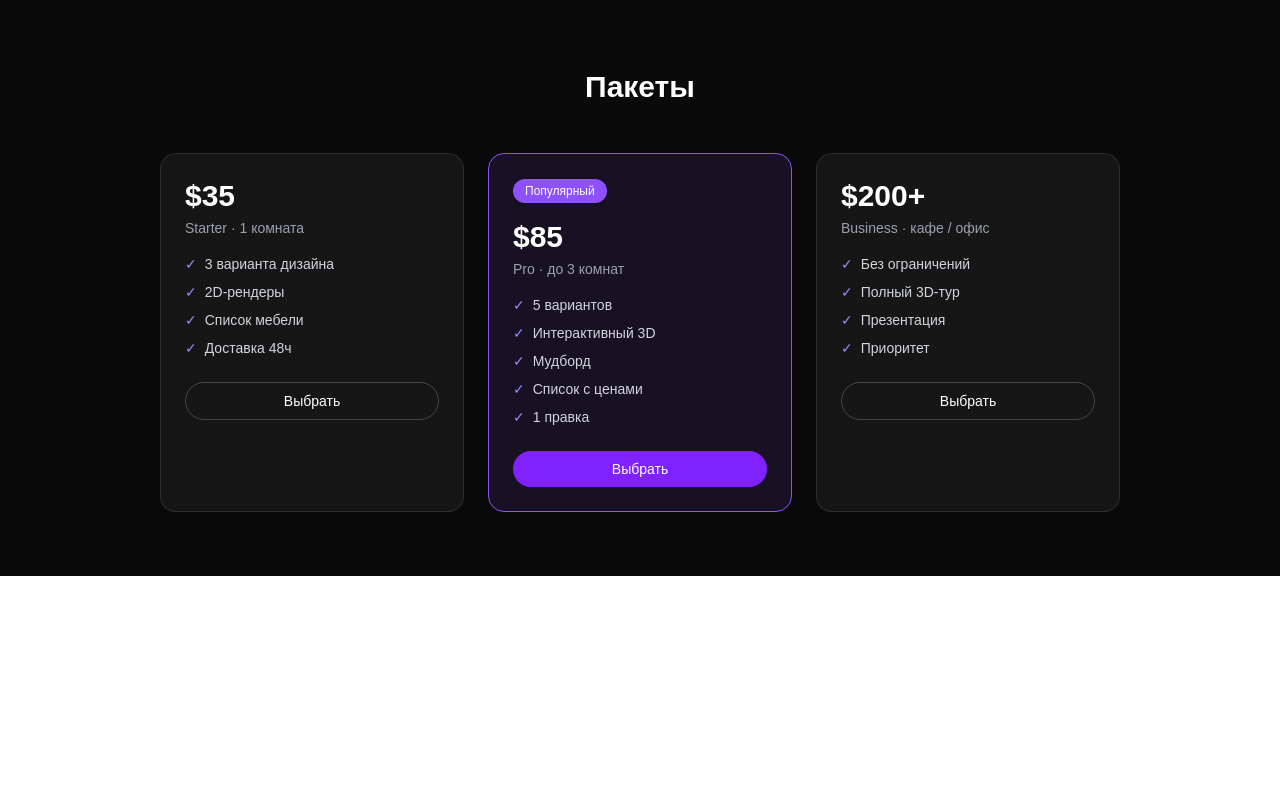
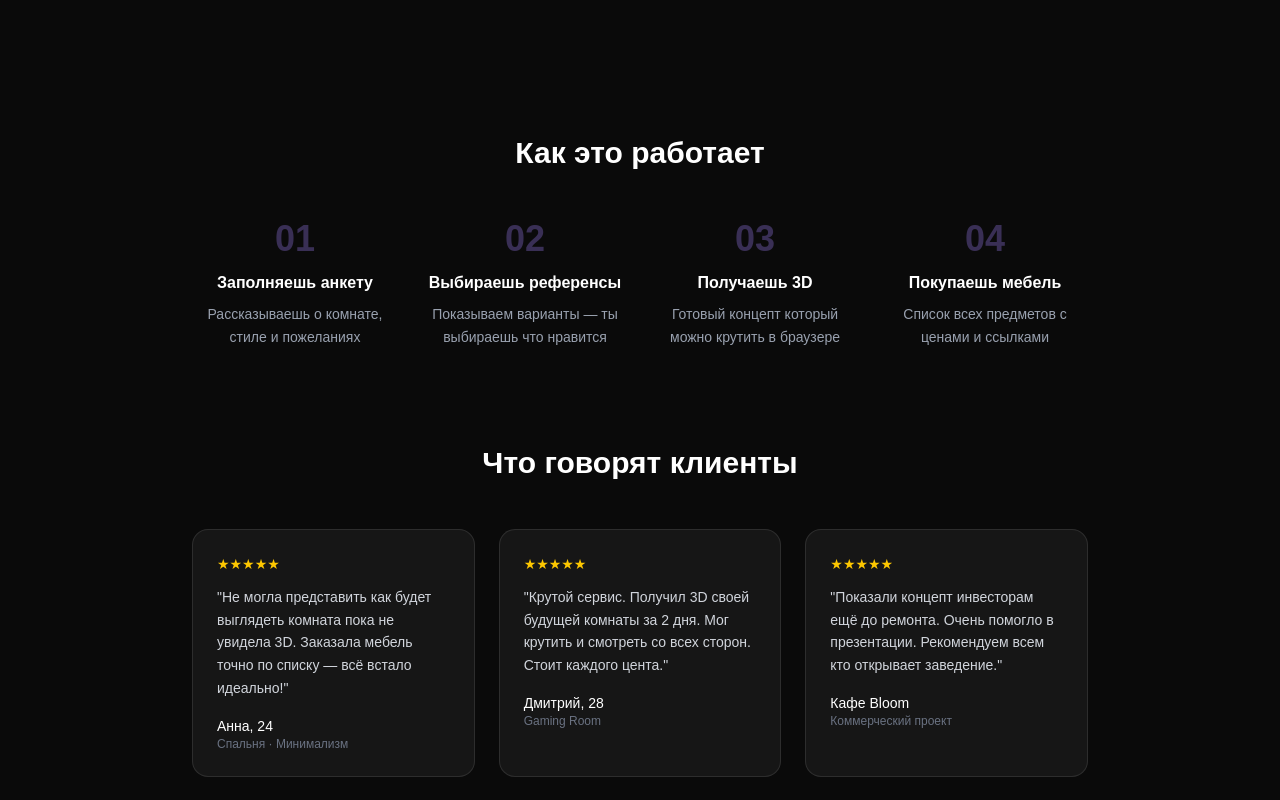
Before and after one commit to perchekliialexei-hue/interior-ai, a Next.js app: page / in a window 1280 px wide. Shown: the part 980-1780 px from the top of the page. Before the commit the page ends 1556 px from the top, so only its background shows below. Built offline with nearby package versions, Linux system fonts and the light colour scheme.

Commit message:
connected pages + reviews + how it works

```diff
--- a/app/page.tsx
+++ b/app/page.tsx
@@ -61,9 +61,13 @@ export default function Home() {
           >
             Получить концепт <ArrowRight size={20} />
           </button>
+          <a href="/viewer"
+          className="inline-flex items-center gap-2 border border-white/20 hover:border-violet-400 transition px-8 py-4 rounded-full text-lg font-semibold ml-4"
+          >
+          Посмотреть 3D демо →
+        </a>
         </motion.div>
       </section>
-
       <section className="max-w-5xl mx-auto px-8 py-16 grid md:grid-cols-3 gap-6">
         {[
           { icon: <Sparkles className="text-violet-400" size={28} />, title: 'AI-референсы', desc: 'Подбираем стили под твои предпочтения — видишь что получится до начала работы' },
@@ -84,7 +88,41 @@ export default function Home() {
         ))}
       </section>
 
-      <section className="max-w-5xl mx-auto px-8 py-16">
+      <section className="max-w-5xl mx-auto px-8 py-16"><section className="max-w-5xl mx-auto px-8 py-16">
+  <h2 className="text-3xl font-bold text-center mb-12">Как это работает</h2>
+  <div className="grid md:grid-cols-4 gap-6">
+    {[
+      { num: '01', title: 'Заполняешь анкету', desc: 'Рассказываешь о комнате, стиле и пожеланиях' },
+      { num: '02', title: 'Выбираешь референсы', desc: 'Показываем варианты — ты выбираешь что нравится' },
+      { num: '03', title: 'Получаешь 3D', desc: 'Готовый концепт который можно крутить в браузере' },
+      { num: '04', title: 'Покупаешь мебель', desc: 'Список всех предметов с ценами и ссылками' },
+    ].map((step, i) => (
+      <div key={i} className="text-center">
+        <div className="text-4xl font-bold text-violet-400/30 mb-3">{step.num}</div>
+        <h3 className="font-semibold mb-2">{step.title}</h3>
+        <p className="text-gray-400 text-sm leading-relaxed">{step.desc}</p>
+      </div>
+    ))}
+  </div>
+</section><section className="max-w-5xl mx-auto px-8 py-8">
+  <h2 className="text-3xl font-bold text-center mb-12">Что говорят клиенты</h2>
+  <div className="grid md:grid-cols-3 gap-6">
+    {[
+      { name: 'Анна, 24', room: 'Спальня · Минимализм', text: 'Не могла представить как будет выглядеть комната пока не увидела 3D. Заказала мебель точно по списку — всё встало идеально!', stars: 5 },
+      { name: 'Дмитрий, 28', room: 'Gaming Room', text: 'Крутой сервис. Получил 3D своей будущей комнаты за 2 дня. Мог крутить и смотреть со всех сторон. Стоит каждого цента.', stars: 5 },
+      { name: 'Кафе Bloom', room: 'Коммерческий проект', text: 'Показали концепт инвесторам ещё до ремонта. Очень помогло в презентации. Рекомендуем всем кто открывает заведение.', stars: 5 },
+    ].map((review, i) => (
+      <div key={i} className="bg-white/5 border border-white/10 rounded-2xl p-6">
+        <div className="text-yellow-400 text-sm mb-3">{'★'.repeat(review.stars)}</div>
+        <p className="text-gray-300 text-sm leading-relaxed mb-4">"{review.text}"</p>
+        <div>
+          <div className="font-medium text-sm">{review.name}</div>
+          <div className="text-gray-500 text-xs">{review.room}</div>
+        </div>
+      </div>
+    ))}
+  </div>
+</section>
         <h2 className="text-3xl font-bold text-center mb-12">Пакеты</h2>
         <div className="grid md:grid-cols-3 gap-6">
           {[
--- a/app/viewer/page.tsx
+++ b/app/viewer/page.tsx
@@ -258,7 +258,17 @@ export default function Viewer() {
             </div>
           ))}
         </div>
-      </div>
+      </div><div className="mt-8 text-center">
+  <p className="text-gray-400 text-sm mb-4">
+    Нравится этот стиль? Сделаем такой же для твоей комнаты
+  </p>
+
+    <a href="/"
+    className="inline-flex items-center gap-2 bg-violet-600 hover:bg-violet-500 transition px-8 py-3 rounded-full font-semibold"
+  >
+    Заказать свой концепт
+  </a>
+</div>
     </div>
   );
 }
```
